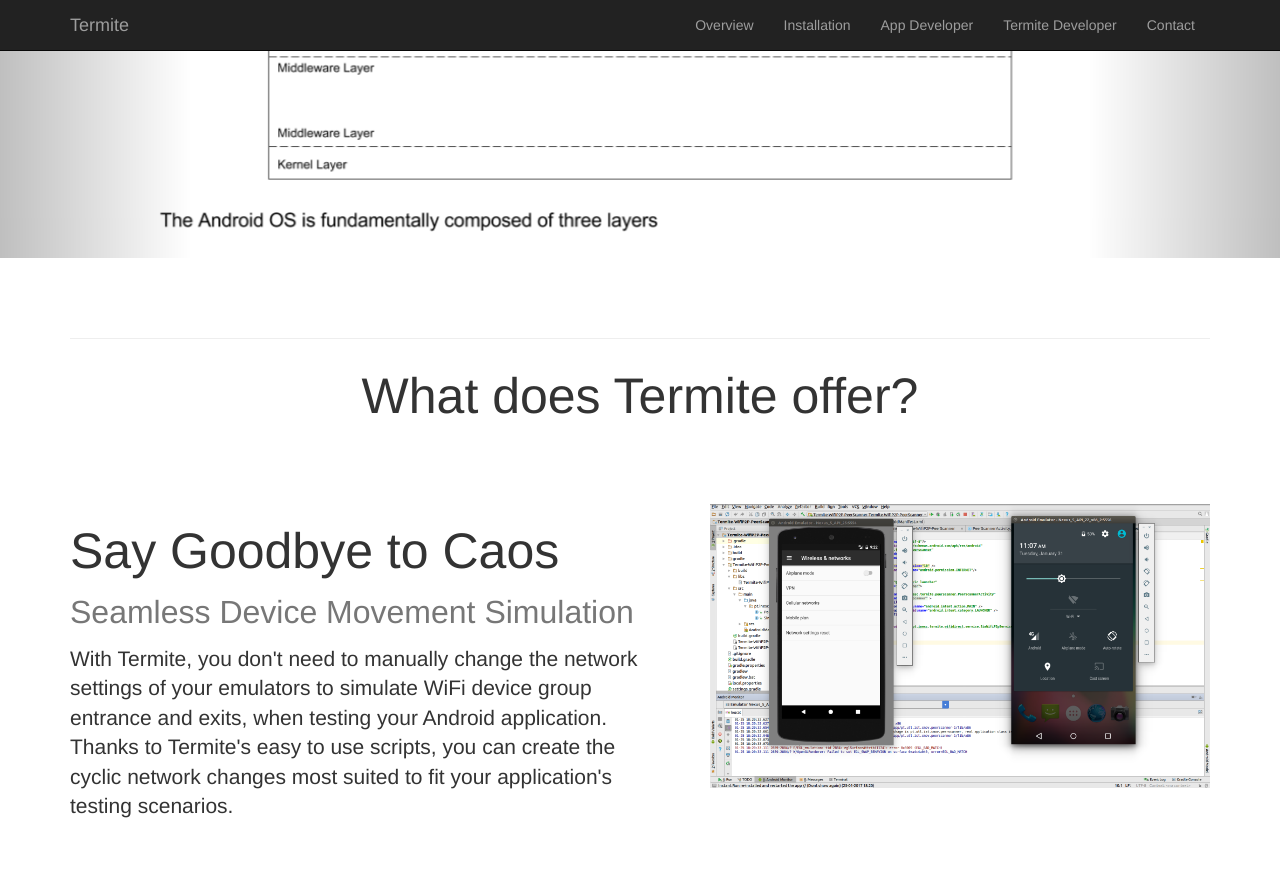
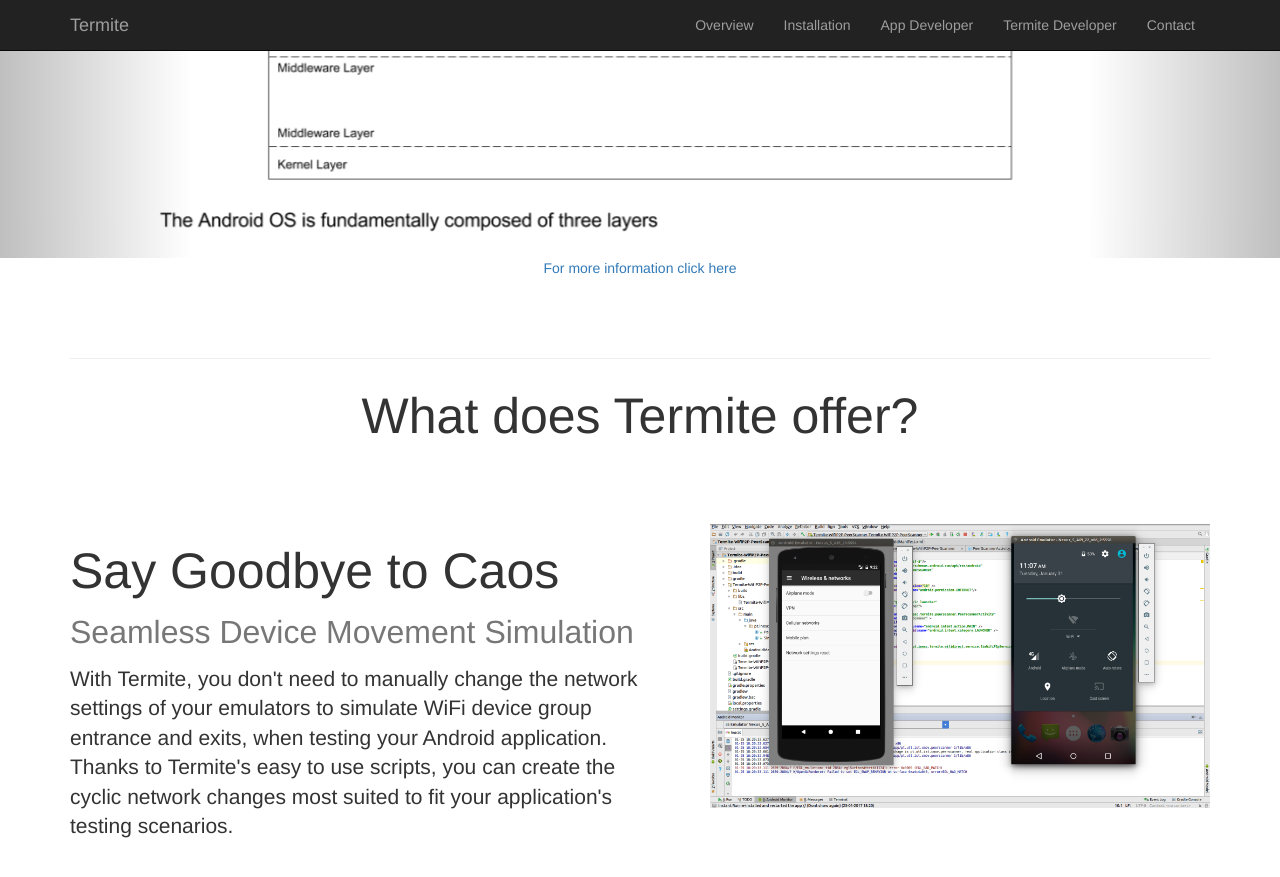
Before and after one commit to etraudonun/termite, a Jekyll site: the page index.html, which Jekyll copies as it is, in a window 1280 px wide and 900 px high, scrolled down 998 px. Shown: the top 877 px of the window. Built offline with Jekyll 4.4.1, drawn with Linux system fonts in a browser that asks for light colours.

Commit message:
Update index.html

```diff
--- a/index.html
+++ b/index.html
@@ -222,6 +222,10 @@
     </div>
 
     <section class="container content-section text-center">
+        <a href="device-detection.html">For more information click here</a>
+    </section>
+
+    <section class="container content-section text-center">
 
         <hr class="featurette-divider">
         <h1 style="margin-bottom: 80px; margin-top: -50px; font-size: 50px">What does Termite offer?</h1>
```
